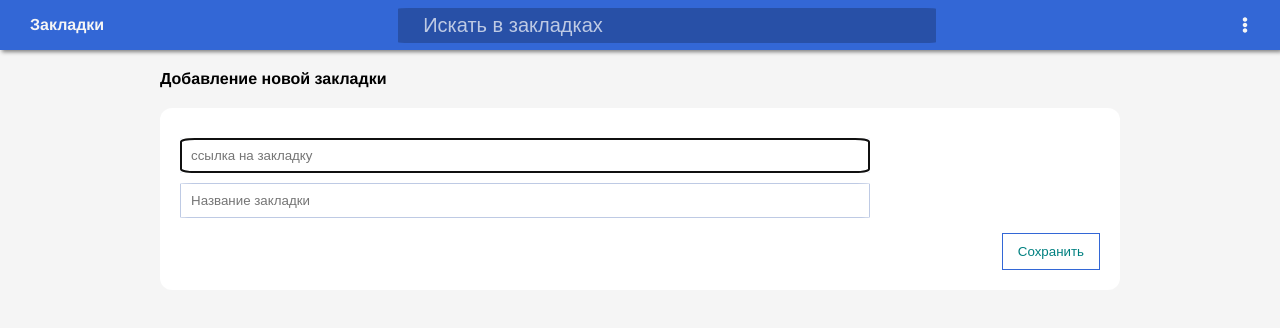
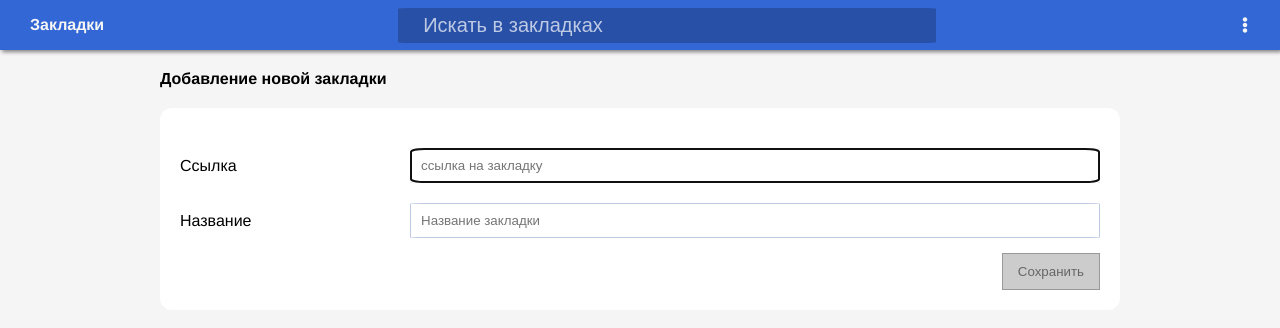
Before and after one commit to sedovdmitry/vue3-ts-bookmarks, a Vue app: page /bookmark in a window 1280 px wide. Shown: the top 328 px of the page. Built offline with nearby package versions, Linux system fonts and the light colour scheme.

Commit message:
adding and editing Bookmark with simple validation

```diff
--- a/package.json
+++ b/package.json
@@ -11,6 +11,8 @@
     "@fortawesome/fontawesome-svg-core": "^1.2.36",
     "@fortawesome/free-solid-svg-icons": "^5.15.4",
     "@fortawesome/vue-fontawesome": "^3.0.0-5",
+    "@vuelidate/core": "^2.0.0-alpha.32",
+    "@vuelidate/validators": "^2.0.0-alpha.25",
     "axios": "^0.24.0",
     "click-outside-vue3": "^4.0.1",
     "vue": "^3.0.0",
--- a/src/components/BookmarkForm.vue
+++ b/src/components/BookmarkForm.vue
@@ -1,24 +1,40 @@
 <template>
   <form @submit.prevent>
+    <div class="form__field">
+      <label>Ссылка</label>
       <my-input
         v-focus
         v-model="bookmark.url"
         type="text"
         placeholder="ссылка на закладку"
         inputType="default"
+        :class="{ error: v$.bookmark.url.$errors.length }"
       />
+    </div>
+    <div class="form__field">
+      <label>Название</label>
       <my-input
         type="text"
         v-model="bookmark.name"
         placeholder="Название закладки"
         inputType="default"
+        :class="{ error: v$.bookmark.name.$errors.length }"
       />
-    <my-button class="formButton" @click="saveBookmark">Сохранить</my-button>
+    </div>
+    <my-button
+      class="formButton"
+      @click="saveBookmark"
+      :disabled="v$.bookmark.$invalid"
+    >
+      Сохранить
+    </my-button>
   </form>
 </template>
 
 <script>
 import { defineComponent } from 'vue';
+import { required, minLength, maxLength } from '@vuelidate/validators';
+import { useVuelidate } from '@vuelidate/core';
 
 export default defineComponent({
   name: 'bookmark-form',
@@ -29,6 +45,23 @@ export default defineComponent({
         name: '',
         url: '',
         createdAt: null,
+      },
+    };
+  },
+  setup: () => ({ v$: useVuelidate() }),
+  validations() {
+    return {
+      bookmark: {
+        name: {
+          required,
+          min: minLength(4),
+          $message: 'Минимум 4 символа',
+        },
+        url: {
+          required,
+          min: minLength(10),
+          $message: 'Минимум 10 символов',
+        },
       },
     };
   },
@@ -52,9 +85,7 @@ export default defineComponent({
     },
   },
   mounted() {
-    console.log();
     const editedBookmark = this.$store.getters['bookmark/getEditedBookmark'];
-    // this.bookmarks = this.$store.state.bookmark.bookmarks.filter();
     if (editedBookmark) {
       this.bookmark.name = editedBookmark.name;
       this.bookmark.url = editedBookmark.url;
@@ -64,7 +95,7 @@ export default defineComponent({
 });
 </script>
 
-<style scoped>
+<style scoped lang="scss">
 form {
   display: flex;
   flex-direction: column;
@@ -75,4 +106,16 @@ form {
   align-self: flex-end;
   margin-top: 15px;
 }
+
+.form__field {
+  display: flex;
+  flex-direction: row;
+  justify-content: space-between;
+  align-items: center;
+  margin-top: 20px;
+}
+
+.error {
+  border: 2px solid darkred;
+}
 </style>
--- a/src/components/UI/MyButton.vue
+++ b/src/components/UI/MyButton.vue
@@ -20,9 +20,17 @@ export default defineComponent({
   background: none;
 
   @include controller__active;
+
+  &:hover {
+    cursor: pointer;
+  }
+
+  &:disabled, [disabled] {
+    border: 1px solid #999999;
+    background-color: #cccccc;
+    color: #666666;
+    cursor: default;
+  }
 }
 
-.bookButton:hover {
-  cursor: pointer;
-}
 </style>
--- a/src/components/UI/MyInput.vue
+++ b/src/components/UI/MyInput.vue
@@ -28,7 +28,6 @@ export default {
 
 <style scoped lang="scss">
 .input {
-  display: flex;
   width: 50%;
   border: 0;
   border-radius: 2%;
@@ -60,7 +59,6 @@ export default {
   width: 75%;
   border: 1px solid $search-placeholder-color;
   justify-content: center;
-  margin-top: 10px;
 }
 
 </style>
```
Also changed, not shown: 1 other file (tests, documents, lock files or other folders). Lines whose indentation alone changed are shown as unchanged.
